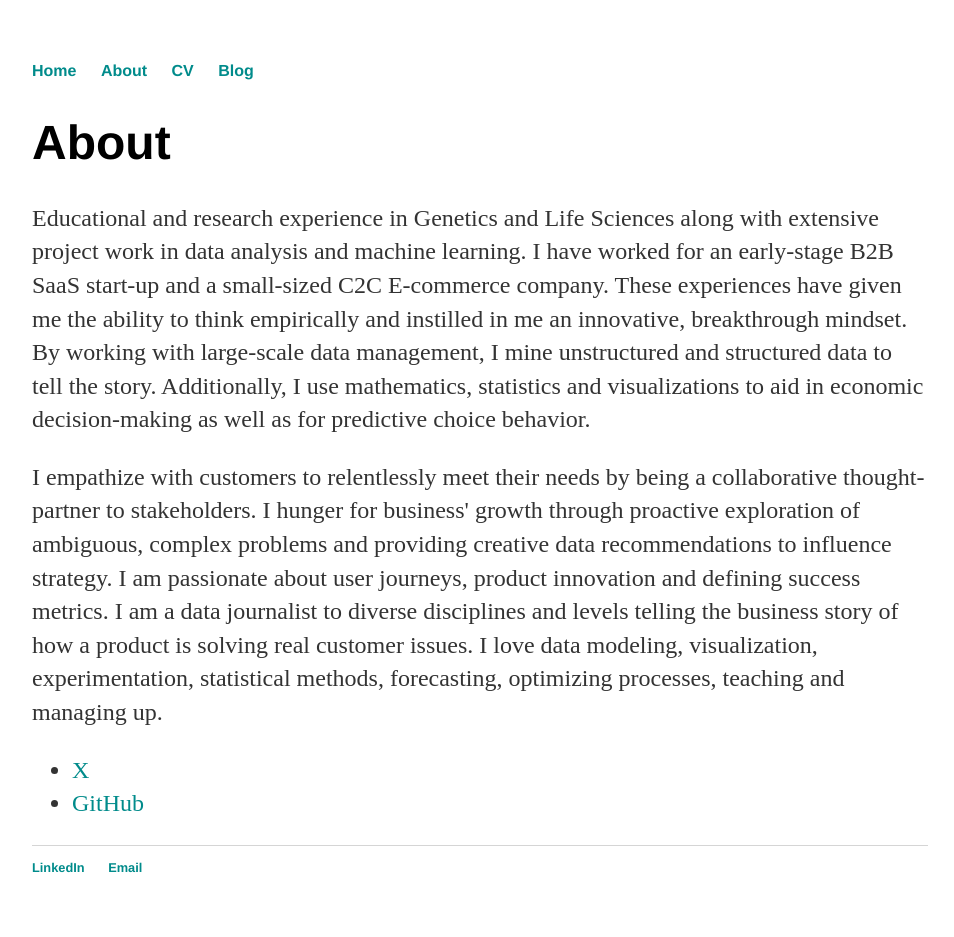
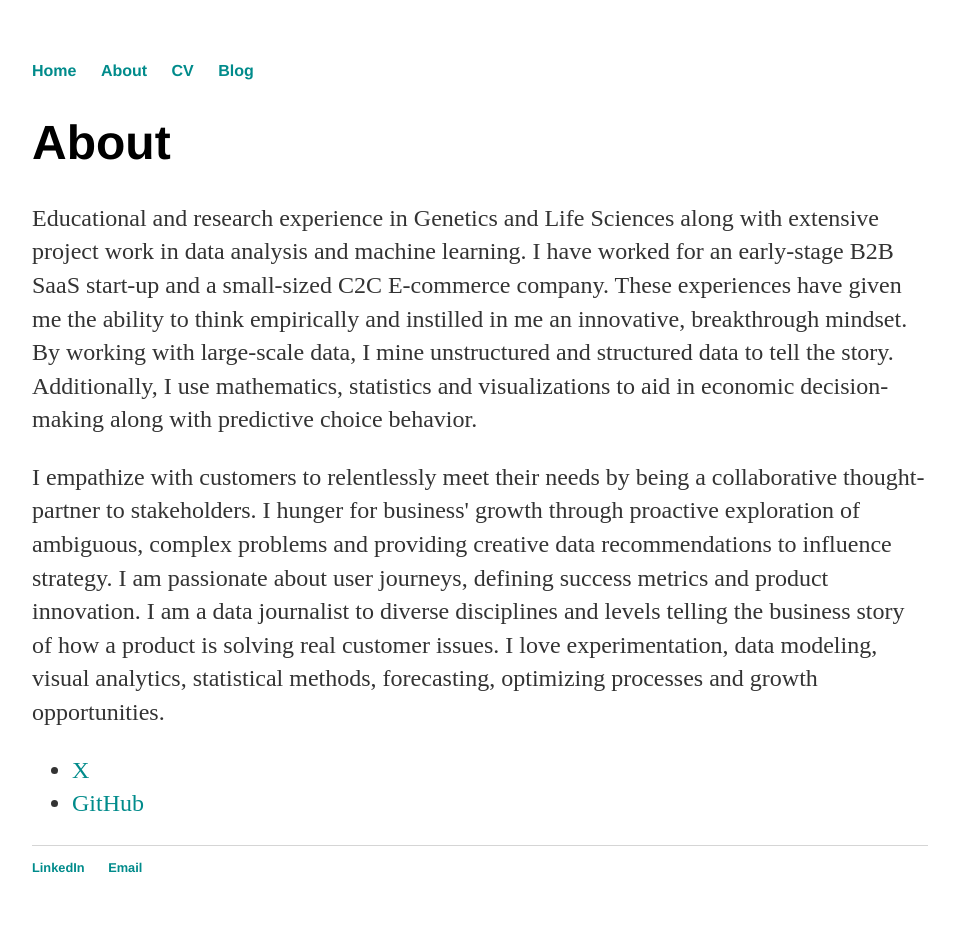
Before and after one commit to mindyng/mindyng.github.io, a Jekyll site: the page built from about/index.html, in a window 1280 px wide. Shown: the whole page, without its empty margins (160-1114 px from the left). Built offline with Jekyll 4.4.1, drawn with Linux system fonts in a browser that asks for light colours.

Commit message:
Update index.html

```diff
--- a/about/index.html
+++ b/about/index.html
@@ -32,13 +32,14 @@ a:active {
 			<p>Educational and research experience in Genetics and Life Sciences along with extensive project work in data analysis and machine learning.
 				I have worked for an early-stage B2B SaaS start-up and a small-sized C2C E-commerce company.
 				These experiences have given me the ability to think empirically and instilled in me an innovative, breakthrough mindset.
-				By working with large-scale data management, I mine unstructured and structured data to tell the story.
-				Additionally, I use mathematics, statistics and visualizations to aid in economic decision-making as well as for predictive choice behavior.<p>
+				By working with large-scale data, I mine unstructured and structured data to tell the story.
+				Additionally, I use mathematics, statistics and visualizations to aid in economic decision-making along with predictive choice behavior.<p>
 
 			<p>I empathize with customers to relentlessly meet their needs by being a collaborative thought-partner to stakeholders.
 				I hunger for business' growth through proactive exploration of ambiguous, complex problems and providing creative data recommendations to influence strategy.
-				I am passionate about user journeys, product innovation and defining success metrics. I am a data journalist to diverse disciplines and levels telling the business story of how a product is solving real customer issues.
-				I love data modeling, visualization, experimentation, statistical methods, forecasting, optimizing processes, teaching and managing up.</p>
+				I am passionate about user journeys, defining success metrics and product innovation. I am a data journalist to diverse disciplines and levels telling the
+				business story of how a product is solving real customer issues.
+				I love experimentation, data modeling, visual analytics, statistical methods, forecasting, optimizing processes and growth opportunities.</p>
 
 			<ul class="contacts">
 				<li><a href="https://x.com/mindy__ng">X</a></li>
```
